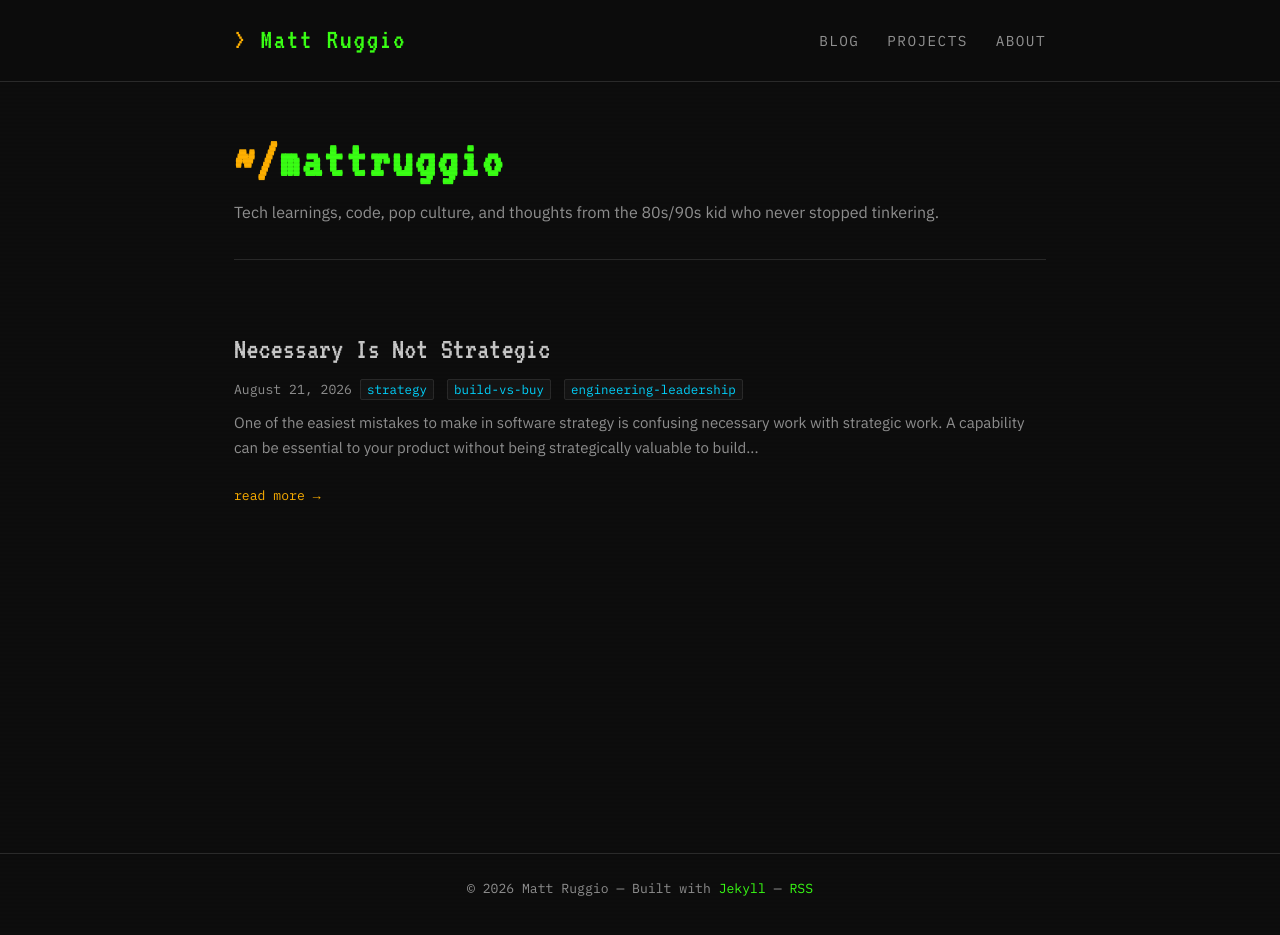
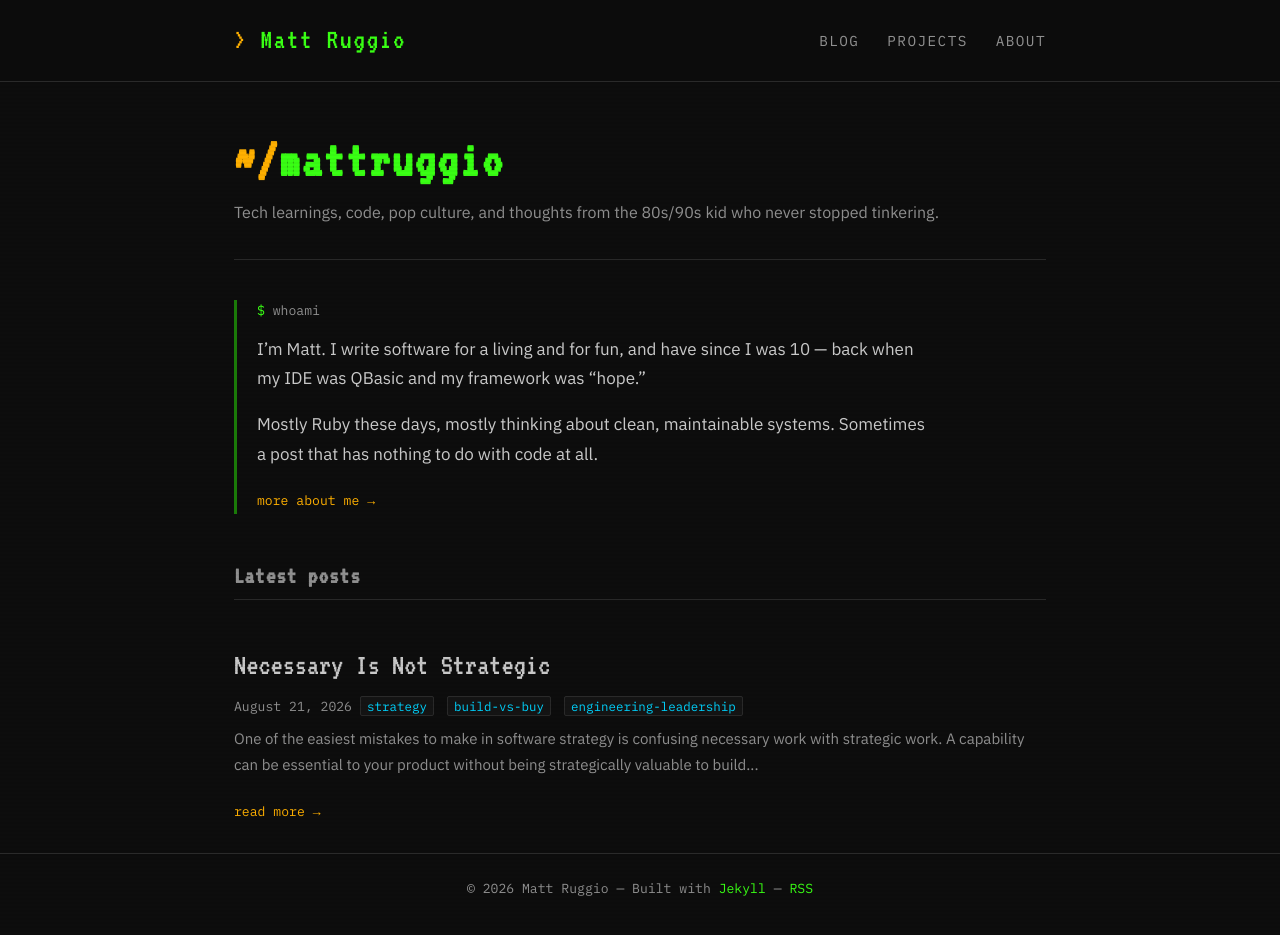
Before and after one commit to mattruggio/mattruggio.github.io, a Jekyll site: the page built from index.md, in a window 1280 px wide and 940 px high. Shown: the top 935 px of the window. Built offline with Jekyll 4.4.1, drawn with Linux system fonts in a browser that asks for light colours.

Commit message:
Add a short intro from About to the home page
Surface a condensed version of the About page above the post list so the
home page says who this is before it says what was written.

- Render index.md's body through the home layout, keeping the blurb
  editable as Markdown rather than baking it into the template
- Style it as terminal output with a "$ whoami" label and a link through
  to the full About page
- Add a "Latest posts" heading to separate the intro from the feed

Co-authored-by: Copilot <223556219+Copilot@users.noreply.github.com>

```diff
--- a/_layouts/home.html
+++ b/_layouts/home.html
@@ -8,6 +8,16 @@ layout: default
     </h1>
     <p class="page-subtitle">{{ site.description }}</p>
   </header>
+
+  {% if content != '' %}
+  <section class="home-intro">
+    <p class="home-intro-label prompt">whoami</p>
+    {{ content }}
+    <a class="read-more" href="{{ '/about/' | relative_url }}">more about me</a>
+  </section>
+  {% endif %}
+
+  <h2 class="section-heading">Latest posts</h2>
 
   <ul class="post-list">
     {% for post in site.posts %}
--- a/assets/css/main.css
+++ b/assets/css/main.css
@@ -196,6 +196,36 @@ main { flex: 1; }
   color: var(--muted);
   font-size: 1rem;
   margin: 0;
+}
+
+/* ── Home — intro ───────────────────────────────────── */
+.home-intro {
+  position: relative;
+  z-index: 2;
+  max-width: 68ch;
+  margin-bottom: 3rem;
+  padding-left: 1.25rem;
+  border-left: 3px solid var(--green-dim);
+  font-size: 1.0625rem;
+  line-height: 1.75;
+}
+
+.home-intro-label {
+  font-family: var(--font-mono);
+  font-size: 0.82rem;
+  color: var(--muted);
+  margin-bottom: 0.75rem;
+}
+
+.home-intro p:last-of-type { margin-bottom: 0.75rem; }
+
+/* ── Section headings ───────────────────────────────── */
+.section-heading {
+  font-size: 1.5rem;
+  color: var(--muted);
+  margin: 0 0 1rem;
+  padding-bottom: 0.5rem;
+  border-bottom: 1px solid var(--border);
 }
 
 /* ── Home — post list ───────────────────────────────── */
--- a/index.md
+++ b/index.md
@@ -1,3 +1,9 @@
 ---
 layout: home
 ---
+
+I'm Matt. I write software for a living and for fun, and have since I was 10 — back when
+my IDE was QBasic and my framework was "hope."
+
+Mostly Ruby these days, mostly thinking about clean, maintainable systems. Sometimes a post
+that has nothing to do with code at all.
```
Also changed, not shown: README.md.
